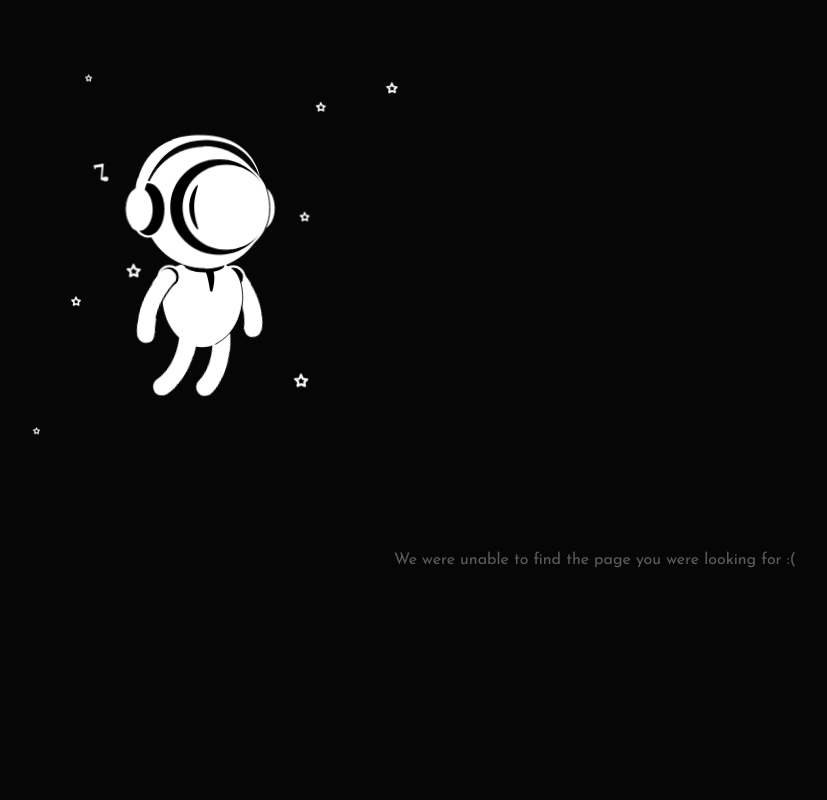
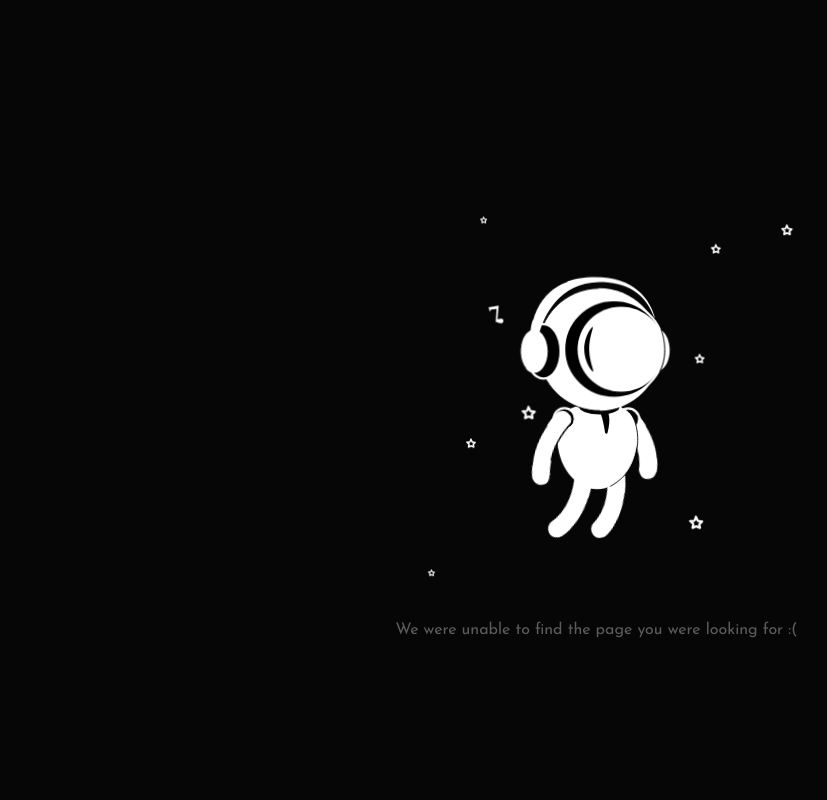
Before and after one commit to MoonWish-Studios/moonwish-site, a Next.js app: page /Terms in a window 1280 px wide. Shown: the top 800 px of the page, without its empty margins (45-872 px from the left). Built offline with nearby package versions, Linux system fonts and the light colour scheme.

Commit message:
fixed error 404 page

```diff
--- a/app/(components)/LottieAstronaut.tsx
+++ b/app/(components)/LottieAstronaut.tsx
@@ -3,7 +3,7 @@ import Image from "next/image";
 import Lottie from "lottie-react";
 import spaceman from "../../public/animations/spaceman.json";
 import { useState } from "react";
-export default function LottieAstronaut({ size }: { size: number }) {
+export default function LottieAstronaut() {
   const [loaded, setLoaded] = useState(false);
 
   return (
--- a/app/[404]/page.tsx
+++ b/app/[404]/page.tsx
@@ -2,9 +2,9 @@ import React from "react";
 import LottieAstronaut from "../(components)/LottieAstronaut";
 export default function Custom404() {
   return (
-    <div className="fill-screen">
-      <LottieAstronaut size={300} />
-      <div className="text-404">We were unable to find the page you were looking for :(</div>
+    <div className="error-404-section">
+      <LottieAstronaut />
+      <p className="caption">We were unable to find the page you were looking for :(</p>
     </div>
   );
 }
--- a/app/contact/page.tsx
+++ b/app/contact/page.tsx
@@ -11,7 +11,7 @@ export default function Contact() {
       />
       <div className="contact-wrapper">
         <ContactDetails />
-        <LottieAstronaut size={350} />
+        <LottieAstronaut />
       </div>
 
       <BigHeader heading="Our Details" caption="Yep, our email address has three o’s!" />
--- a/package.json
+++ b/package.json
@@ -9,20 +9,20 @@
     "lint": "next lint"
   },
   "dependencies": {
-    "@lottiefiles/react-lottie-player": "^3.4.9",
     "@next/font": "^13.0.6",
+    "@react-spring/web": "^9.5.5",
     "@types/node": "18.11.9",
     "@types/react": "18.0.25",
     "@types/react-dom": "18.0.9",
     "eslint": "8.28.0",
     "eslint-config-next": "13.0.6",
     "lottie-react": "^2.3.1",
-    "lottie-web": "^5.10.0",
     "nanoid": "^4.0.0",
     "next": "13.0.6",
     "react": "18.2.0",
     "react-dom": "18.2.0",
     "react-icons": "^4.7.1",
+    "react-intersection-observer": "^9.4.1",
     "react-router-dom": "^6.4.4",
     "server-only": "^0.0.1",
     "styled-components": "^5.3.6",
--- a/styles/pages/_contact.scss
+++ b/styles/pages/_contact.scss
@@ -57,6 +57,12 @@
     grid-column: span 1;
   }
 
+  .lottie-container {
+    width: 75vw;
+    height: 75vw;
+    min-height: initial;
+    min-width: initial;
+  }
   .contact-details {
     grid-template-columns: 1fr;
     width: 100%;
--- a/styles/pages/_error404.scss
+++ b/styles/pages/_error404.scss
@@ -1,10 +1,16 @@
-.fill-screen {
-  width: 100%;
+.error-404-section {
   height: 100vh;
-  position: relative;
   padding: 20px;
   box-sizing: border-box;
-  text-align: center;
+  display: flex;
+  flex-direction: column;
+  align-items: center;
+  justify-content: center;
+  gap: 10px;
+  p {
+    width: 70%;
+    text-align: center;
+  }
 }
 
 .lottie-player {
@@ -16,13 +22,3 @@
   width: 100%;
   height: 100%;
 }
-
-.text-404 {
-  position: absolute;
-  top: 70%;
-  min-width: 70%;
-  // padding: 20px;
-  color: var(--color-text-secondary);
-  left: 50%;
-  transform: translate(-50%, -50%);
-}
```
Also changed, not shown: 1 other file (tests, documents, lock files or other folders).
